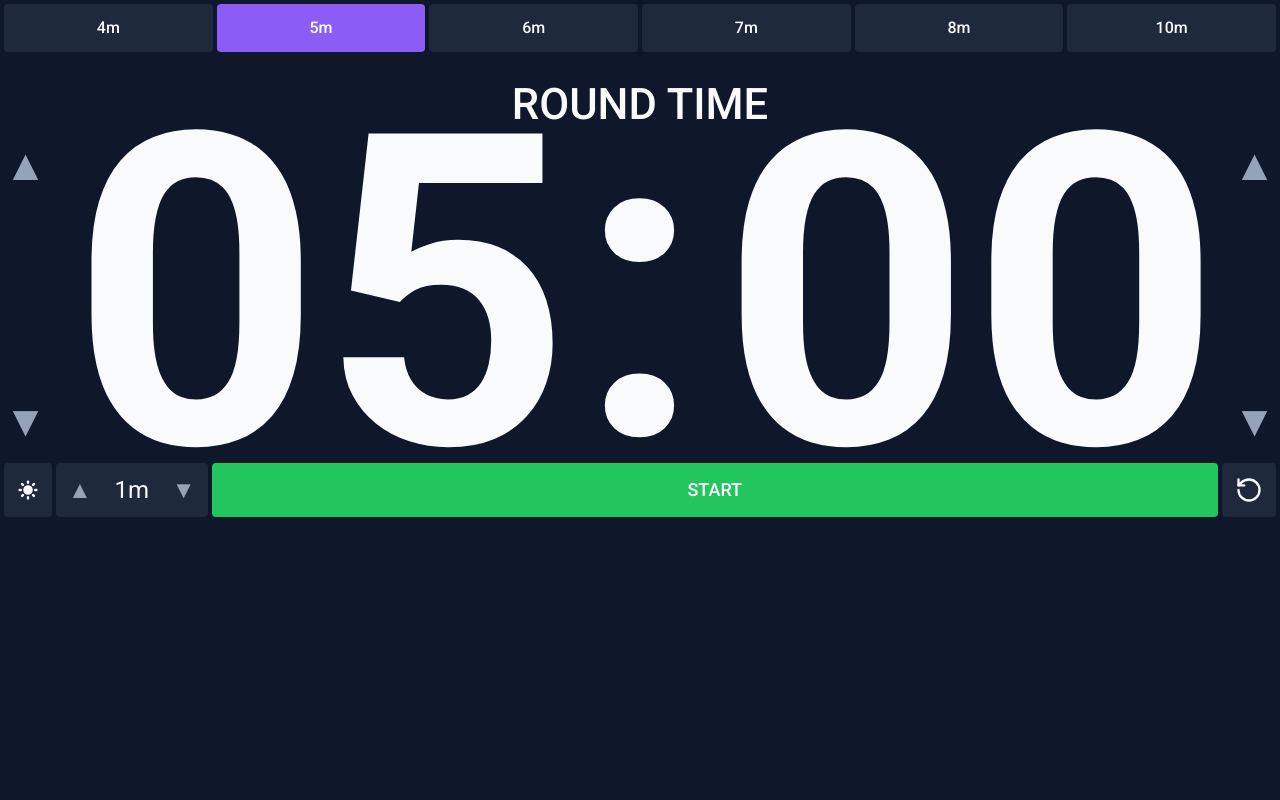
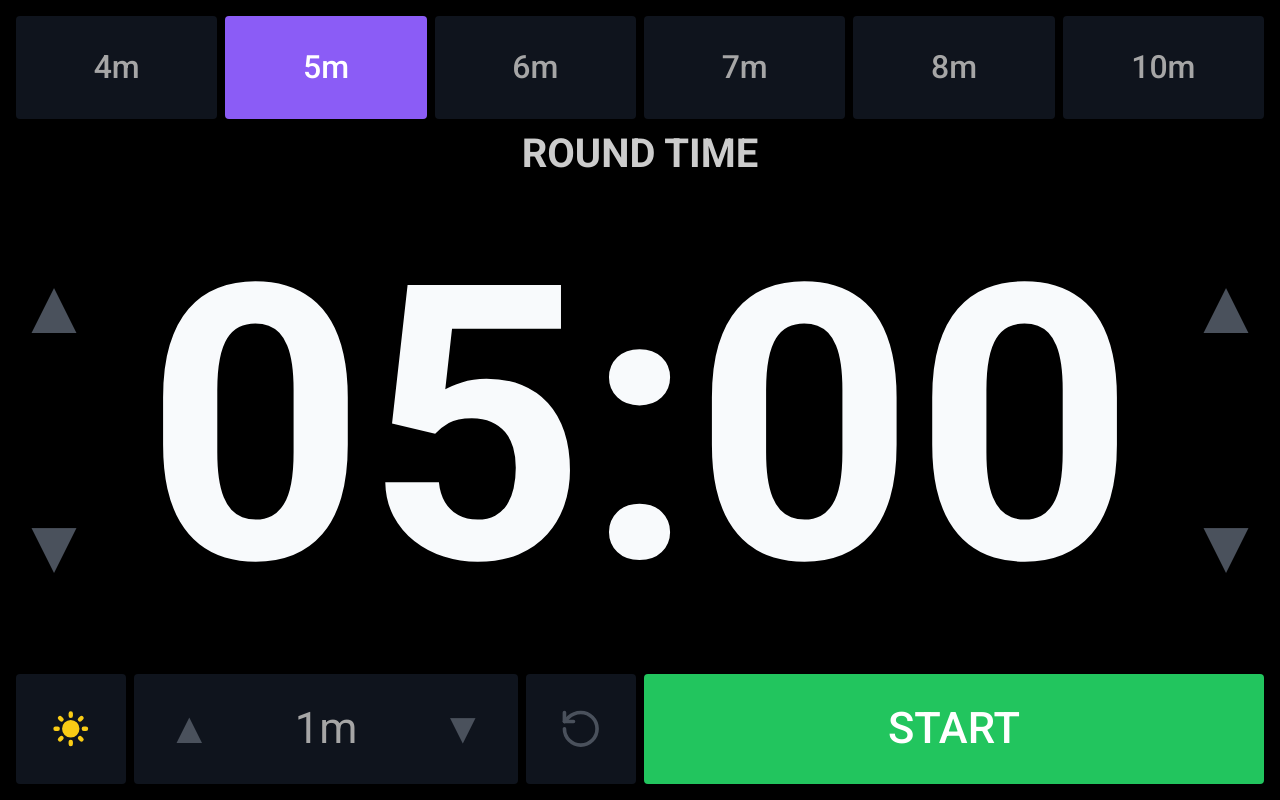
Before and after one commit to mavcon/rollclock, a React (Vite) app: page / in a window 1280 px wide. Built offline with nearby package versions, Linux system fonts and the light colour scheme.

Commit message:
Update color scheme: - Adjust dark mode text colors (65% white for controls, 80% white for titles) - Make theme toggle icons use fixed colors (yellow sun, blue moon) - Decrease light theme grays by 50% - Change dark theme background to pure black

```diff
--- a/src/Timer.tsx
+++ b/src/Timer.tsx
@@ -4,6 +4,21 @@ import { PresetTimes } from "./components/timer/PresetTimes";
 import { RestTimeControls } from "./components/timer/RestTimeControls";
 import { ControlButtons } from "./components/timer/ControlButtons";
 import { useTimer } from "./hooks/useTimer";
+
+const formatRestTime = (minutes: number): string => {
+  if (minutes < 1) {
+    return `${minutes * 60}s`;
+  }
+  return minutes % 1 === 0 ? `${minutes}m` : `${minutes}m`;
+};
+
+const parseRestTime = (value: string): string => {
+  const numericValue = value.replace(/[ms]/g, '');
+  if (value.endsWith('s')) {
+    return (parseInt(numericValue) / 60).toString();
+  }
+  return numericValue;
+};
 
 const Timer: React.FC = () => {
   const [isEditingMinutes, setIsEditingMinutes] = useState<boolean>(false);
@@ -52,45 +67,56 @@ const Timer: React.FC = () => {
   };
 
   return (
-    <div className="w-screen h-screen bg-app-bg-light dark:bg-app-bg-dark text-app-text-primary-light dark:text-app-text-primary-dark">
-      <div className="w-full h-full flex flex-col gap-2 p-1">
-        <div className="flex-1 flex flex-col gap-2">
+    <div className="bg-app-bg-light dark:bg-app-bg-dark text-app-text-primary-light dark:text-app-text-primary-dark h-screen w-screen overflow-hidden p-4">
+      <div className="h-full w-full flex flex-col gap-2">
+        {/* Top buttons - PresetTimes (15%) */}
+        <div className="h-[14%] w-full">
+          <div className="h-full w-full">
             <PresetTimes
               presetTimes={presetTimes}
               currentMinutes={settings.roundMinutes}
               isDisabled={false}
               onSelect={setPresetTime}
             />
+          </div>
+        </div>
 
-          {/* Timer Display */}
-          <div className="text-center animate-slide-up">
-            <div className={`inline-block px-4 py-1 rounded-[4px] text-[3.4vw] font-medium mb-2 transition-colors ${
+        {/* Title section (7%) */}
+        <div className="h-[7%] w-full py-4">
+          <div className="h-full w-full flex items-center justify-center">
+            <span className={`text-[min(5vw,5vh)] font-bold transition-colors ${
               isResting
-                ? "bg-blue-300/20 text-blue-600 dark:text-blue-300"
-                : "text-app-text-primary-light dark:text-app-text-primary-dark"
+                ? "text-blue-300"
+                : "text-app-text-title-light dark:text-app-text-title-dark"
             }`}>
               {isResting ? "REST TIME" : "ROUND TIME"}
+            </span>
           </div>
-            <div className="flex items-center justify-between">
-              <div className="flex flex-col justify-between h-[22vw] my-1">
+        </div>
+
+        {/* Countdown and arrows section (65%) */}
+        <div className="h-[65%] w-full">
+          <div className="h-full w-full">
+            <div className="h-full w-full grid grid-cols-[auto_1fr_auto] gap-2">
+              <div className="flex flex-col h-full">
                 <button
                   onClick={() => adjustTime('minutes', true)}
                   disabled={isRunning}
-                  className="text-[3.4vw] text-app-text-secondary-light dark:text-app-text-secondary-dark hover:text-app-text-primary-light dark:hover:text-app-text-primary-dark transition-colors disabled:opacity-50 leading-[0.6]"
+                  className="h-[50%] text-[min(6vw,12vh)] text-app-text-secondary-light dark:text-app-text-secondary-dark hover:text-app-text-primary-light dark:hover:text-app-text-primary-dark transition-colors disabled:opacity-50 flex items-center justify-center"
                 >
                   ▲
                 </button>
                 <button
                   onClick={() => adjustTime('minutes', false)}
                   disabled={isRunning}
-                  className="text-[3.4vw] text-app-text-secondary-light dark:text-app-text-secondary-dark hover:text-app-text-primary-light dark:hover:text-app-text-primary-dark transition-colors disabled:opacity-50 leading-[0.6]"
+                  className="h-[50%] text-[min(6vw,12vh)] text-app-text-secondary-light dark:text-app-text-secondary-dark hover:text-app-text-primary-light dark:hover:text-app-text-primary-dark transition-colors disabled:opacity-50 flex items-center justify-center"
                 >
                   ▼
                 </button>
               </div>
 
-              <div className="font-mono text-[34vw] font-bold leading-[0.6] flex items-center justify-center flex-grow">
-                <div className="flex-grow flex justify-end">
+              <div className="font-mono grid grid-cols-[minmax(0,1fr)_auto_minmax(0,1fr)] items-center justify-items-center h-full w-full">
+                <div className="w-full flex justify-end">
                   <TimerDisplay
                     value={Math.floor(time / 60)}
                     isEditing={isEditingMinutes}
@@ -104,8 +130,8 @@ const Timer: React.FC = () => {
                     isFlashing={false}
                   />
                 </div>
-                <span className={`mx-2 -mt-4 ${isResting ? 'text-blue-600 dark:text-blue-300' : ''}`}>:</span>
-                <div className="flex-grow">
+                <span className={`text-[min(30vw,60vh)] leading-[1] font-bold ${isResting ? 'text-blue-300' : ''}`}>:</span>
+                <div className="w-full flex justify-start">
                   <TimerDisplay
                     value={time % 60}
                     isEditing={isEditingSeconds}
@@ -122,42 +148,97 @@ const Timer: React.FC = () => {
                 </div>
               </div>
 
-              <div className="flex flex-col justify-between h-[22vw] my-1">
+              <div className="flex flex-col h-full">
                 <button
                   onClick={() => adjustTime('seconds', true)}
                   disabled={isRunning}
-                  className="text-[3.4vw] text-app-text-secondary-light dark:text-app-text-secondary-dark hover:text-app-text-primary-light dark:hover:text-app-text-primary-dark transition-colors disabled:opacity-50 leading-[0.6]"
+                  className="h-[50%] text-[min(6vw,12vh)] text-app-text-secondary-light dark:text-app-text-secondary-dark hover:text-app-text-primary-light dark:hover:text-app-text-primary-dark transition-colors disabled:opacity-50 flex items-center justify-center"
                 >
                   ▲
                 </button>
                 <button
                   onClick={() => adjustTime('seconds', false)}
                   disabled={isRunning}
-                  className="text-[3.4vw] text-app-text-secondary-light dark:text-app-text-secondary-dark hover:text-app-text-primary-light dark:hover:text-app-text-primary-dark transition-colors disabled:opacity-50 leading-[0.6]"
+                  className="h-[50%] text-[min(6vw,12vh)] text-app-text-secondary-light dark:text-app-text-secondary-dark hover:text-app-text-primary-light dark:hover:text-app-text-primary-dark transition-colors disabled:opacity-50 flex items-center justify-center"
                 >
                   ▼
                 </button>
               </div>
             </div>
           </div>
+        </div>
 
-          {/* Control Buttons and Rest Time Input */}
-          <div className="flex gap-1 animate-slide-up [animation-delay:300ms] w-full mt-4">
-            <RestTimeControls
-              value={settings.restMinutes}
-              isDisabled={isRunning}
-              onIncrement={() => adjustRestTime(true)}
-              onDecrement={() => adjustRestTime(false)}
-              onChange={updateRestTime}
-              isDarkMode={isDarkMode}
-              onThemeToggle={() => setIsDarkMode(!isDarkMode)}
+        {/* Bottom buttons section (15%) */}
+        <div className="h-[15%] w-full">
+          <div className="h-full w-full">
+            <div className="h-full w-full grid portrait:grid-rows-2 landscape:grid-cols-2 gap-2">
+              <div className="h-full portrait:order-2 landscape:order-none">
+                <div className="grid grid-cols-[auto_1fr_auto] gap-2 h-full">
+                  <button
+                    onClick={() => setIsDarkMode(!isDarkMode)}
+                    className="bg-app-card-light dark:bg-app-card-dark hover:bg-app-hover-light dark:hover:bg-app-hover-dark rounded-[4px] h-full aspect-square transition-colors flex items-center justify-center"
+                  >
+                    {isDarkMode ? (
+                      <svg xmlns="http://www.w3.org/2000/svg" className="w-[min(3.4vw,8vh)] h-[min(3.4vw,8vh)] text-yellow-400" viewBox="0 0 20 20" fill="currentColor">
+                        <path fillRule="evenodd" d="M10 2a1 1 0 011 1v1a1 1 0 11-2 0V3a1 1 0 011-1zm4 8a4 4 0 11-8 0 4 4 0 018 0zm-.464 4.95l.707.707a1 1 0 001.414-1.414l-.707-.707a1 1 0 00-1.414 1.414zm2.12-10.607a1 1 0 010 1.414l-.706.707a1 1 0 11-1.414-1.414l.707-.707a1 1 0 011.414 0zM17 11a1 1 0 100-2h-1a1 1 0 100 2h1zm-7 4a1 1 0 011 1v1a1 1 0 11-2 0v-1a1 1 0 011-1zM5.05 6.464A1 1 0 106.465 5.05l-.708-.707a1 1 0 00-1.414 1.414l.707.707zm1.414 8.486l-.707.707a1 1 0 01-1.414-1.414l.707-.707a1 1 0 011.414 1.414zM4 11a1 1 0 100-2H3a1 1 0 000 2h1z" clipRule="evenodd" />
+                      </svg>
+                    ) : (
+                      <svg xmlns="http://www.w3.org/2000/svg" className="w-[min(3.4vw,8vh)] h-[min(3.4vw,8vh)] text-blue-300" viewBox="0 0 20 20" fill="currentColor">
+                        <path d="M17.293 13.293A8 8 0 016.707 2.707a8.001 8.001 0 1010.586 10.586z" />
+                      </svg>
+                    )}
+                  </button>
+                  <div className="bg-app-card-light dark:bg-app-card-dark rounded-[4px] grid grid-cols-[auto_1fr_auto] h-full">
+                    <button
+                      onClick={() => adjustRestTime(true)}
+                      disabled={isRunning}
+                      className="text-[min(3.4vw,8vh)] text-app-text-secondary-light dark:text-app-text-secondary-dark hover:text-app-text-primary-light dark:hover:text-app-text-primary-dark transition-colors disabled:opacity-50 h-full aspect-square flex items-center justify-center"
+                    >
+                      {'\u25B2'}
+                    </button>
+                    <div className="flex items-center justify-center min-w-0">
+                      <input
+                        type="text"
+                        value={formatRestTime(settings.restMinutes)}
+                        disabled={isRunning}
+                        onChange={(e) => updateRestTime(parseRestTime(e.target.value))}
+                        className="w-full min-w-0 text-[min(3.4vw,8vh)] text-center bg-transparent outline-none transition-colors disabled:opacity-50 px-1 text-app-text-controls-light dark:text-app-text-controls-dark"
                       />
-            <ControlButtons
-              isRunning={isRunning}
-              time={time}
-              onStartStop={handleStartStop}
-              onReset={reset}
-            />
+                    </div>
+                    <button
+                      onClick={() => adjustRestTime(false)}
+                      disabled={isRunning}
+                      className="text-[min(3.4vw,8vh)] text-app-text-secondary-light dark:text-app-text-secondary-dark hover:text-app-text-primary-light dark:hover:text-app-text-primary-dark transition-colors disabled:opacity-50 h-full aspect-square flex items-center justify-center"
+                    >
+                      {'\u25BC'}
+                    </button>
+                  </div>
+                  <button
+                    onClick={reset}
+                    disabled={time === 0}
+                    className="bg-app-card-light dark:bg-app-card-dark hover:bg-app-hover-light dark:hover:bg-app-hover-dark text-app-text-secondary-light dark:text-app-text-secondary-dark rounded-[4px] h-full aspect-square transition-colors disabled:opacity-50 flex items-center justify-center"
+                  >
+                    <svg xmlns="http://www.w3.org/2000/svg" className="w-[min(3.4vw,8vh)] h-[min(3.4vw,8vh)]" viewBox="0 0 24 24" fill="none" stroke="currentColor" strokeWidth="2" strokeLinecap="round" strokeLinejoin="round">
+                      <path d="M3 12a9 9 0 1 0 9-9 9.75 9.75 0 0 0-6.74 2.74L3 8"/>
+                      <path d="M3 3v5h5"/>
+                    </svg>
+                  </button>
+                </div>
+              </div>
+              <div className="h-full portrait:order-1 landscape:order-none">
+                <button
+                  onClick={handleStartStop}
+                  disabled={time === 0}
+                  className={`h-full w-full rounded-[4px] text-white text-[min(3.4vw,8vh)] font-medium transition-colors disabled:opacity-50 flex items-center justify-center ${
+                    isRunning
+                      ? "bg-app-danger-primary hover:bg-app-danger-hover"
+                      : "bg-app-success-primary hover:bg-app-success-hover"
+                  }`}
+                >
+                  {isRunning ? "STOP" : "START"}
+                </button>
+              </div>
+            </div>
           </div>
         </div>
       </div>
--- a/src/components/timer/ControlButtons.tsx
+++ b/src/components/timer/ControlButtons.tsx
@@ -7,11 +7,11 @@ export const ControlButtons: React.FC<ControlButtonsProps> = ({
   onStartStop,
   onReset
 }) => (
-  <div className="flex gap-1 flex-1">
+  <div className="grid grid-cols-[1fr_auto] gap-2 h-full flex-[3]">
     <button
       onClick={onStartStop}
       disabled={time === 0}
-      className={`flex-1 h-[54px] rounded-[4px] text-white text-lg font-medium transition-colors disabled:opacity-50 ${
+      className={`h-full flex-1 rounded-[4px] text-white text-[min(3.4vw,8vh)] font-medium transition-colors disabled:opacity-50 flex items-center justify-center ${
         isRunning
           ? "bg-app-danger-primary hover:bg-app-danger-hover"
           : "bg-app-success-primary hover:bg-app-success-hover"
@@ -22,9 +22,9 @@ export const ControlButtons: React.FC<ControlButtonsProps> = ({
     <button
       onClick={onReset}
       disabled={time === 0}
-      className="bg-app-card-light dark:bg-app-card-dark hover:bg-app-hover-light dark:hover:bg-app-hover-dark text-app-text-primary-light dark:text-app-text-primary-dark rounded-[4px] w-[54px] h-[54px] transition-colors disabled:opacity-50 flex items-center justify-center"
+      className="bg-app-card-light dark:bg-app-card-dark hover:bg-app-hover-light dark:hover:bg-app-hover-dark text-app-text-primary-light dark:text-app-text-primary-dark rounded-[4px] h-full aspect-square transition-colors disabled:opacity-50 flex items-center justify-center"
     >
-      <svg xmlns="http://www.w3.org/2000/svg" className="w-7 h-7" viewBox="0 0 24 24" fill="none" stroke="currentColor" strokeWidth="2" strokeLinecap="round" strokeLinejoin="round">
+      <svg xmlns="http://www.w3.org/2000/svg" className="w-[min(3.4vw,8vh)] h-[min(3.4vw,8vh)]" viewBox="0 0 24 24" fill="none" stroke="currentColor" strokeWidth="2" strokeLinecap="round" strokeLinejoin="round">
         <path d="M3 12a9 9 0 1 0 9-9 9.75 9.75 0 0 0-6.74 2.74L3 8"/>
         <path d="M3 3v5h5"/>
       </svg>
--- a/src/components/timer/PresetTimes.tsx
+++ b/src/components/timer/PresetTimes.tsx
@@ -7,16 +7,16 @@ export const PresetTimes: React.FC<PresetTimesProps> = ({
   isDisabled,
   onSelect
 }) => (
-  <div className="grid grid-cols-6 gap-1 mb-2 animate-slide-up w-full">
+  <div className="grid portrait:grid-cols-3 landscape:grid-cols-6 gap-2 h-full">
     {presetTimes.map((minutes) => (
       <button
         key={minutes}
         onClick={() => onSelect(minutes)}
         disabled={isDisabled}
-        className={`w-full py-3 rounded-[4px] text-base font-medium transition-colors disabled:opacity-50 ${
+        className={`h-full w-full rounded-[4px] text-[min(3vw,4vh)] font-medium transition-colors disabled:opacity-50 flex items-center justify-center border-2 border-transparent focus:border-app-accent-primary ${
           currentMinutes === minutes
             ? "bg-app-accent-primary text-white"
-            : "bg-app-card-light dark:bg-app-card-dark text-app-text-primary-light dark:text-app-text-primary-dark hover:bg-app-hover-light dark:hover:bg-app-hover-dark"
+            : "bg-app-card-light dark:bg-app-card-dark text-app-text-controls-light dark:text-app-text-controls-dark hover:bg-app-hover-light dark:hover:bg-app-hover-dark"
         }`}
       >
         {minutes}m
--- a/src/components/timer/RestTimeControls.tsx
+++ b/src/components/timer/RestTimeControls.tsx
@@ -25,40 +25,42 @@ export const RestTimeControls: React.FC<RestTimeControlsProps> = ({
   isDarkMode,
   onThemeToggle
 }) => (
-  <div className="flex items-stretch gap-1">
+  <div className="grid portrait:grid-cols-[auto_1fr] landscape:grid-cols-[auto_1fr] gap-2 h-full flex-[2]">
     <button
       onClick={onThemeToggle}
-      className="bg-app-card-light dark:bg-app-card-dark hover:bg-app-hover-light dark:hover:bg-app-hover-dark text-app-text-primary-light dark:text-app-text-primary-dark rounded-[4px] px-3 h-[54px] transition-colors flex items-center justify-center"
+      className="bg-app-card-light dark:bg-app-card-dark hover:bg-app-hover-light dark:hover:bg-app-hover-dark text-app-text-primary-light dark:text-app-text-primary-dark rounded-[4px] h-full aspect-square transition-colors flex items-center justify-center"
     >
       {isDarkMode ? (
-        <svg xmlns="http://www.w3.org/2000/svg" className="w-6 h-6" viewBox="0 0 20 20" fill="currentColor">
+        <svg xmlns="http://www.w3.org/2000/svg" className="w-[min(3.4vw,8vh)] h-[min(3.4vw,8vh)]" viewBox="0 0 20 20" fill="currentColor">
           <path fillRule="evenodd" d="M10 2a1 1 0 011 1v1a1 1 0 11-2 0V3a1 1 0 011-1zm4 8a4 4 0 11-8 0 4 4 0 018 0zm-.464 4.95l.707.707a1 1 0 001.414-1.414l-.707-.707a1 1 0 00-1.414 1.414zm2.12-10.607a1 1 0 010 1.414l-.706.707a1 1 0 11-1.414-1.414l.707-.707a1 1 0 011.414 0zM17 11a1 1 0 100-2h-1a1 1 0 100 2h1zm-7 4a1 1 0 011 1v1a1 1 0 11-2 0v-1a1 1 0 011-1zM5.05 6.464A1 1 0 106.465 5.05l-.708-.707a1 1 0 00-1.414 1.414l.707.707zm1.414 8.486l-.707.707a1 1 0 01-1.414-1.414l.707-.707a1 1 0 011.414 1.414zM4 11a1 1 0 100-2H3a1 1 0 000 2h1z" clipRule="evenodd" />
         </svg>
       ) : (
-        <svg xmlns="http://www.w3.org/2000/svg" className="w-6 h-6" viewBox="0 0 20 20" fill="currentColor">
+        <svg xmlns="http://www.w3.org/2000/svg" className="w-[min(3.4vw,8vh)] h-[min(3.4vw,8vh)]" viewBox="0 0 20 20" fill="currentColor">
           <path d="M17.293 13.293A8 8 0 016.707 2.707a8.001 8.001 0 1010.586 10.586z" />
         </svg>
       )}
     </button>
-    <div className="bg-app-card-light dark:bg-app-card-dark rounded-[4px] flex items-center h-[54px]">
+    <div className="bg-app-card-light dark:bg-app-card-dark rounded-[4px] grid grid-cols-[auto_1fr_auto] h-full">
       <button
         onClick={onIncrement}
         disabled={isDisabled}
-        className="text-2xl text-app-text-secondary-light dark:text-app-text-secondary-dark hover:text-app-text-primary-light dark:hover:text-app-text-primary-dark transition-colors disabled:opacity-50 px-3 h-full flex items-center"
+        className="text-[min(3.4vw,8vh)] text-app-text-secondary-light dark:text-app-text-secondary-dark hover:text-app-text-primary-light dark:hover:text-app-text-primary-dark transition-colors disabled:opacity-50 h-full aspect-square flex items-center justify-center"
       >
         {'\u25B2'}
       </button>
+      <div className="flex items-center justify-center min-w-0">
         <input
           type="text"
           value={formatRestTime(value)}
           disabled={isDisabled}
           onChange={(e) => onChange(parseRestTime(e.target.value))}
-        className="w-14 text-xl sm:text-2xl text-center bg-transparent outline-none transition-colors disabled:opacity-50 leading-none"
+          className="w-full min-w-0 text-[min(3.4vw,8vh)] text-center bg-transparent outline-none transition-colors disabled:opacity-50 px-1"
         />
+      </div>
       <button
         onClick={onDecrement}
         disabled={isDisabled}
-        className="text-2xl text-app-text-secondary-light dark:text-app-text-secondary-dark hover:text-app-text-primary-light dark:hover:text-app-text-primary-dark transition-colors disabled:opacity-50 px-3 h-full flex items-center"
+        className="text-[min(3.4vw,8vh)] text-app-text-secondary-light dark:text-app-text-secondary-dark hover:text-app-text-primary-light dark:hover:text-app-text-primary-dark transition-colors disabled:opacity-50 h-full aspect-square flex items-center justify-center"
       >
         {'\u25BC'}
       </button>
--- a/src/components/timer/TimerDisplay.tsx
+++ b/src/components/timer/TimerDisplay.tsx
@@ -23,7 +23,7 @@ export const TimerDisplay: React.FC<TimerDisplayProps> = ({
         value={value}
         onChange={(e) => onEdit(e.target.value)}
         onBlur={onEditEnd}
-        className={`w-[2ch] bg-transparent text-center outline-none font-mono text-[34vw] font-bold leading-[0.6] p-0 m-0 [appearance:textfield] [&::-webkit-outer-spin-button]:appearance-none [&::-webkit-inner-spin-button]:appearance-none ${
+        className={`w-full bg-transparent text-center outline-none font-mono text-[min(30vw,60vh)] leading-[1] font-bold p-0 m-0 [appearance:textfield] [&::-webkit-outer-spin-button]:appearance-none [&::-webkit-inner-spin-button]:appearance-none ${
           isResting ? 'text-blue-300' : 'text-app-text-primary-light dark:text-app-text-primary-dark'
         }`}
         min="0"
@@ -34,13 +34,15 @@ export const TimerDisplay: React.FC<TimerDisplayProps> = ({
   }
 
   return (
+    <div className="flex items-center justify-center h-full">
       <span
         onClick={() => !isRunning && onEditStart()}
-      className={`cursor-pointer select-none ${
+        className={`cursor-pointer select-none font-mono text-[min(30vw,60vh)] leading-[1] font-bold ${
           isFlashing ? 'animate-flash' : ''
         } ${isResting ? 'text-blue-300' : 'text-app-text-primary-light dark:text-app-text-primary-dark'}`}
       >
         {formattedValue}
       </span>
+    </div>
   );
 };
--- a/tailwind.config.js
+++ b/tailwind.config.js
@@ -13,23 +13,31 @@ export default {
       colors: {
         'app-bg': {
           light: '#F8FAFC',
-          dark: '#0F172A'
+          dark: '#000000'
         },
         'app-card': {
-          light: '#E2E8F0',
-          dark: '#1E293B'
+          light: '#F1F4F7',
+          dark: '#0F141D'
         },
         'app-hover': {
-          light: '#CBD5E1',
-          dark: '#334155'
+          light: '#E5EAF0',
+          dark: '#1A202A'
         },
         'app-text-primary': {
           light: '#0F172A',
           dark: '#F8FAFC'
         },
+        'app-text-controls': {
+          light: '#878D99',
+          dark: '#A6A6A6'
+        },
+        'app-text-title': {
+          light: '#595959',
+          dark: '#CCCCCC'
+        },
         'app-text-secondary': {
-          light: '#64748B',
-          dark: '#94A3B8'
+          light: '#B2BAC5',
+          dark: '#4A515C'
         },
         'app-accent-primary': '#8B5CF6',
         'app-accent-secondary': '#A78BFA',
@@ -38,8 +46,8 @@ export default {
         'app-danger-primary': '#EF4444',
         'app-danger-hover': '#DC2626',
         'app-border': {
-          light: '#CBD5E1',
-          dark: '#475569'
+          light: '#E5EAF0',
+          dark: '#232B34'
         },
       },
       fontSize: {
```
Also changed, not shown: src/Screenshot_143.png (deleted). Lines whose indentation alone changed are shown as unchanged.
